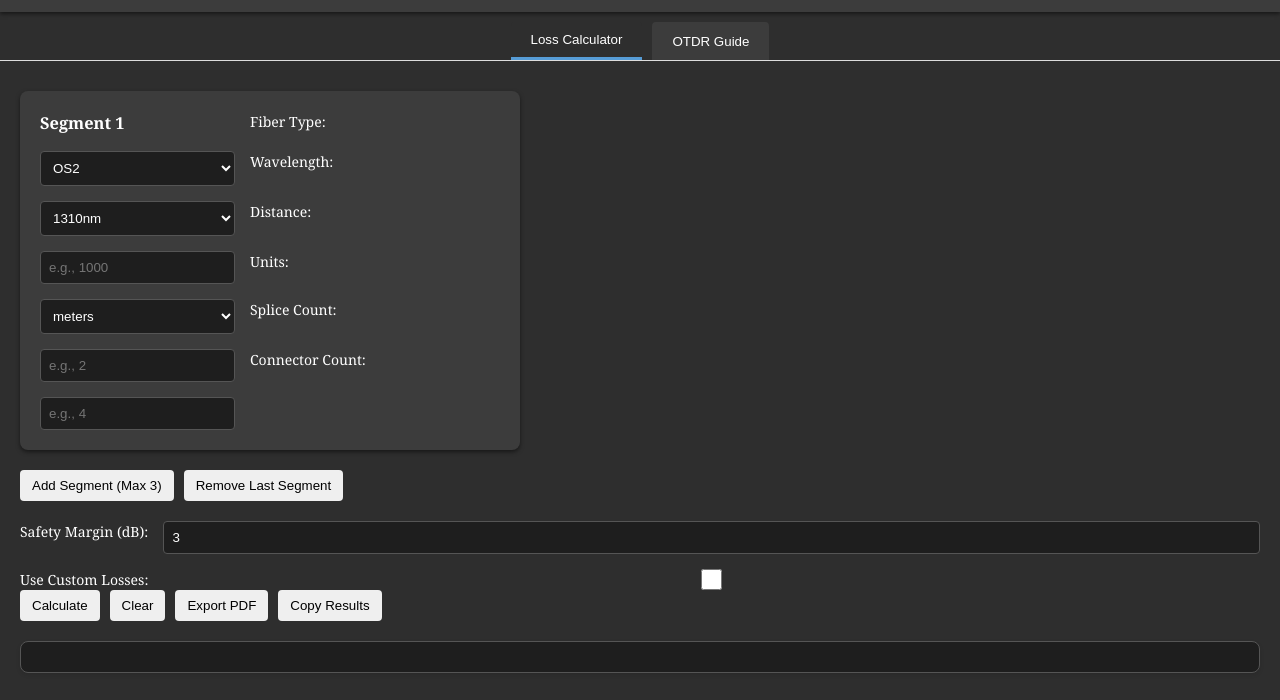
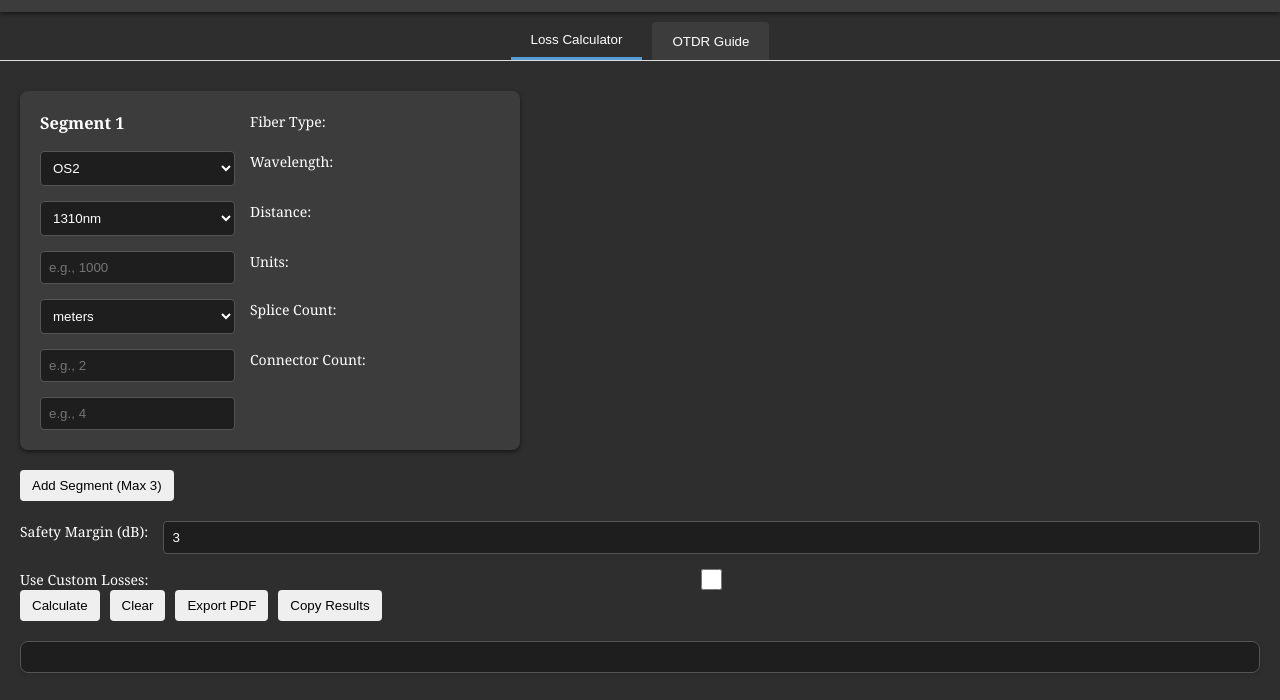
Before and after one commit to DavitHin/fiber-loss-calculator, a plain HTML site: page index.html in a window 1280 px wide. Shown: the part 100-800 px from the top of the page. Drawn offline with nearby package versions, Linux system fonts and the light colour scheme; a web font is replaced by a local one.

Commit message:
Update index.html

```diff
--- a/index.html
+++ b/index.html
@@ -36,7 +36,6 @@
         </div>
         <div class="segment-controls">
             <button onclick="addSegment()">Add Segment (Max 3)</button>
-            <button onclick="removeSegment()">Remove Last Segment</button>
         </div>
         <div class="global-inputs">
             <label title="Add a buffer for aging, bends, or uncertainties (default 3 dB).">Safety Margin (dB):</label>
@@ -104,8 +103,8 @@
     </div>
 
     <div id="image-modal" class="modal" aria-label="Enlarged Image Modal">
+        <img src="otdr_example.png" alt="Enlarged OTDR Trace" class="modal-image">
         <span class="close" onclick="closeImageModal()" aria-label="Close">&times;</span>
-        <img src="otdr_example.png" alt="Enlarged OTDR Trace" class="modal-image">
     </div>
 
     <script src="script.js"></script>
```
